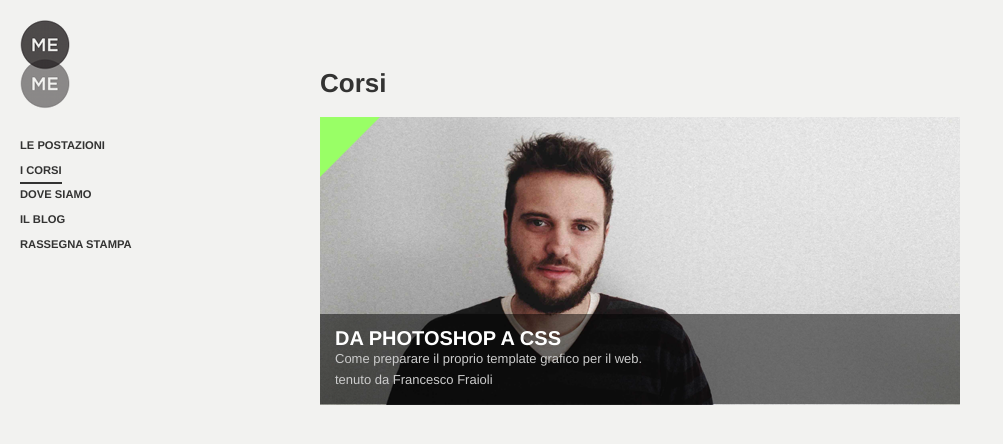
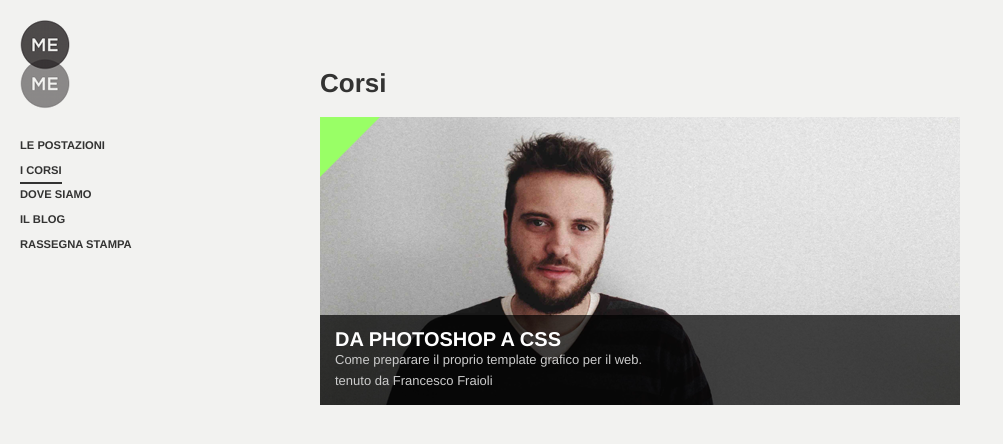
Before and after one commit to memecoworking/memecoworking.github.com, a Jekyll site: the page corsi.html, which Jekyll copies as it is, in a window 1280 px wide. Shown: the top 444 px of the page, without its empty margins (0-1003 px from the left). Built offline with Jekyll 4.4.1, drawn with Linux system fonts in a browser that asks for light colours; Markdown is read by kramdown in place of the engine named in the settings.

Commit message:
blog back button added images background instead of img tag

```diff
--- a/_layouts/default.html
+++ b/_layouts/default.html
@@ -10,7 +10,7 @@
   <link rel="stylesheet" type="text/css" href="http://fonts.googleapis.com/css?family=Lato:400,700,400italic">
   <link rel="stylesheet" type="text/css" href="/stylesheets/style.css" />
   <meta property="og:description" content="Meme Coworking &egrave; un coworking space positionato tra Venezia e Treviso che offre postazioni di lavoro economicamente accessibili" />
-  <meta property="og:image" content="http://memecoworking.com/images/logo.png" />
+  <meta property="og:image" content="http://memecoworking.com/images/logo-150x150.png" />
   <meta property="og:site_name" content="Meme Coworking" />
   <meta property="og:title" content="Meme Coworking" />
   <meta property="og:type" content="article" />
--- a/_layouts/post.html
+++ b/_layouts/post.html
@@ -4,6 +4,9 @@
 
 <article class="post-article post-view-mode">
   <section class="post-content">
+    <ul class="breadcrumbs">
+      <li><a href="/blog.html">&lt; Blog</a></li>
+    </ul>
     <header class="post-header">
       <h1 class="post-title wf">{{ page.title }}</h1>
     </header>
--- a/corsi.html
+++ b/corsi.html
@@ -50,17 +50,16 @@
   <section class="post-content">
     <div class="post-field body">
       <h2>Corsi</h2>
-      <div class="image-canvas">
+      <a href="corso-photoshop-css.html">
+        <div class="image-canvas" style="background:url('images/corsi_francesco.png')">
           <div class="status green"></div>
-        <a href="corso-photoshop-css.html">
             <div class="image-info">
               <h4>Da Photoshop a CSS</h4>
               <span>Come preparare il proprio template grafico per il web.<br/>
                 tenuto da Francesco Fraioli</span>
             </div>
+        </div>
       </a>
-        <a href="corso-photoshop-css.html"><img src="images/corsi_francesco.png" /></a>
-      </div>
       <!--<hr>
       <div class="image-canvas">
         <div class="status green"></div>
--- a/corso-photoshop-css.html
+++ b/corso-photoshop-css.html
@@ -51,9 +51,8 @@
     <div class="post-field body">
       <h2>Da Photoshop a CSS</h2>
       <p>Ancora disponibili 10 posti su 10</p>
-      <div class="image-canvas">
+      <div class="image-canvas" style="background:url('images/corsi_francesco.png')">
         <div class="status green"></div>
-        <img src="images/corsi_francesco.png" />
       </div>
       <h3>A chi è rivolto</h3>
       <p>Il corso si propone di affrontare i passi fondamentali che portano dalle tavole grafiche per pagine web realizzate in Photoshop alla realizzazione del template in HTML e CSS. Il corso è rivolto a grafici web con una conoscenza base di HTML.</p>
--- a/stylesheets/style.css
+++ b/stylesheets/style.css
@@ -227,13 +227,14 @@
 ul.site-menu{
   padding: 24px 0;
 }
-.site-menu li a:link, .site-menu li a:visited, .site-menu li a:hover {
+.site-menu li a:link, .site-menu li a:visited, .site-menu li a:hover,
+ul.breadcrumbs li a:link, ul.breadcrumbs li a:visited, ul.breadcrumbs li a:hover {
   color: #333332 !important;
   font-weight: bold;
   padding-bottom: 6px;
   text-decoration: none !important;
 }
-.site-menu li a:hover, li a.current{
+.site-menu li a:hover, li a.current, ul.breadcrumbs li a:hover{
   border-bottom: 2px solid;
 }
 .post-field {
@@ -247,6 +248,7 @@
 .image-canvas {
   position: relative;
   overflow: hidden;
+  min-height: 288px;
 }
 .image-canvas img {
   width: 100%
@@ -255,9 +257,9 @@
   position: absolute;
   padding: 15px;
   width: 100%;
-  background: rgba(0,0,0,0.5);
+  background: rgba(0,0,0,0.7);
   line-height: 18px;
-  bottom:9px;
+  bottom: 0;
 }
 .status {
   width: 60px;
@@ -288,6 +290,9 @@
   ul.site-menu{
     float: left;
     padding: 6px 0;
+  }
+  ul.breadcrumbs {
+    padding: 44px 0 0 0;
   }
 }
 .template-flex-article {
```
Also changed, not shown: images/logo-150x150.png (added). Lines whose indentation alone changed are shown as unchanged.
